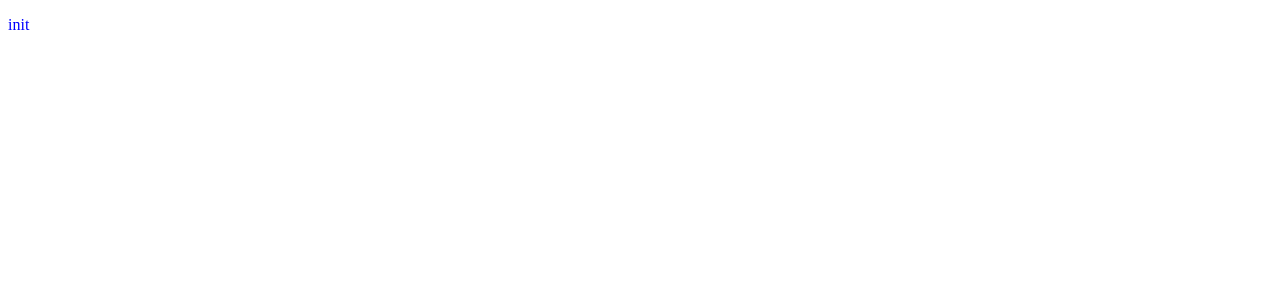
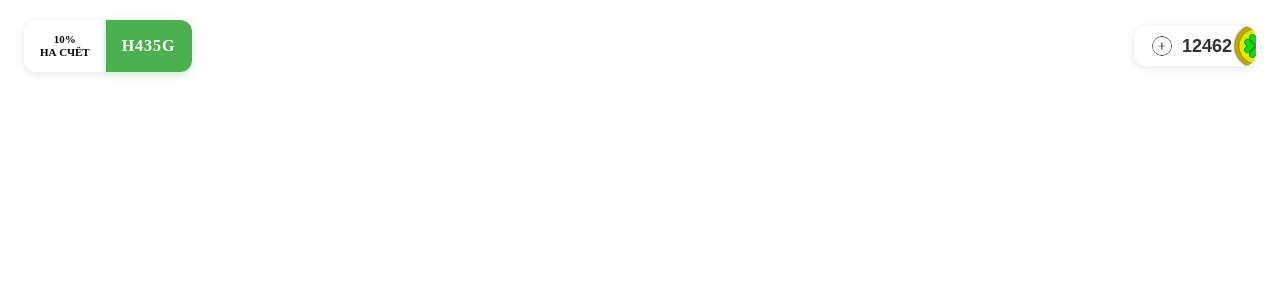
Before and after one commit to grabakin/CaseTG, a React (Vite) app: page / in a window 1280 px wide. Shown: the top 300 px of the page. Built offline with nearby package versions, Linux system fonts and the light colour scheme.

Commit message:
Фич:сделал хеадер со стилями к нему

```diff
--- a/src/App.tsx
+++ b/src/App.tsx
@@ -1,9 +1,12 @@
-import './App.css'
+import "./App.css";
+import Header from "./components/Header/Header.tsx";
 
 function App() {
-    return (
-        <p className="a">init</p>
-    )
+  return (
+    <div className="app">
+      <Header />
+    </div>
+  );
 }
 
-export default App
+export default App;
--- a/src/components/Header/Header.module.css
+++ b/src/components/Header/Header.module.css
@@ -3,10 +3,99 @@
     justify-content: space-between;
     align-items: center;
     padding: 12px 16px;
-    background: rgba(0, 0, 0, 0.3);
-    backdrop-filter: blur(10px);
-    border-bottom: 1px solid rgba(255, 255, 255, 0.1);
+    background: transparent;
     position: sticky;
     top: 0;
     z-index: 100;
 }
+
+.promocodeInfo {
+    display: flex;
+    align-items: center;
+    gap: 0;
+}
+
+.bonusTag {
+    background: white;
+    color: black;
+    padding: 8px 16px;
+    border-radius: 12px 0 0 12px;
+    font-size: 11px;
+    font-weight: bold;
+    text-align: center;
+    line-height: 1.2;
+    box-shadow: 0 2px 8px rgba(0, 0, 0, 0.1);
+    flex: 1;
+    min-height: 36px;
+    display: flex;
+    align-items: center;
+    justify-content: center;
+}
+
+.promocode {
+    background: #4CAF50;
+    color: white;
+    padding: 8px 16px;
+    border-radius: 0 12px 12px 0;
+    font-size: 16px;
+    font-weight: bold;
+    letter-spacing: 1px;
+    box-shadow: 0 2px 8px rgba(76, 175, 80, 0.3);
+    flex: 1;
+    text-align: center;
+    min-height: 36px;
+    display: flex;
+    align-items: center;
+    justify-content: center;
+}
+
+.balanceInfo {
+    display: flex;
+    align-items: center;
+    gap: 8px;
+    background: white;
+    padding: 8px 16px;
+    border-radius: 12px;
+    border: none;
+    cursor: pointer;
+    transition: all 0.3s ease;
+    box-shadow: 0 2px 8px rgba(0, 0, 0, 0.1);
+    width: auto;
+    min-width: fit-content;
+    position: relative;
+    overflow: hidden;
+    padding-right: 24px;
+}
+
+.balanceInfo:hover {
+    background: rgba(255, 255, 255, 0.15);
+    transform: scale(1.02);
+}
+
+.balanceInfo:active {
+    transform: scale(0.98);
+}
+
+.addIcon {
+    width: 20px;
+    height: 20px;
+    border-radius: 50%;
+    padding: 2px;
+    background: white;
+}
+
+.balanceAmount {
+    color: #333;
+    font-size: 18px;
+    font-weight: bold;
+    white-space: nowrap;
+}
+
+.coinIcon {
+    width: 48px;
+    height: 48px;
+    position: absolute;
+    right: -24px;
+    top: 50%;
+    transform: translateY(-50%);
+}
--- a/src/components/Header/Header.tsx
+++ b/src/components/Header/Header.tsx
@@ -1,14 +1,26 @@
-import {useState} from "react";
+import styles from "./Header.module.css";
 
 const Header = () => {
-    const [balance, setBalance] = useState<number>(100)
-
-    const updateBalance = (amount: number) => {
-        setBalance(prev => prev + amount);
-    };
-    return (
-        <header></header>
-    )
-
-}
-export default Header
+  const balance = 12462;
+  const handleAddBalance = () => {
+    console.log("Пополнение баланса");
+  };
+  return (
+    <header className={styles.header}>
+      <div className={styles.promocodeInfo}>
+        <div className={styles.bonusTag}>
+          10%
+          <br />
+          НА СЧЁТ
+        </div>
+        <div className={styles.promocode}>H435G</div>
+      </div>
+      <button className={styles.balanceInfo} onClick={handleAddBalance}>
+        <img src="/plus.png" alt="Плюс" className={styles.addIcon} />
+        <span className={styles.balanceAmount}>{balance}</span>
+        <img src="/coin.png" alt="Монета" className={styles.coinIcon} />
+      </button>
+    </header>
+  );
+};
+export default Header;
```
